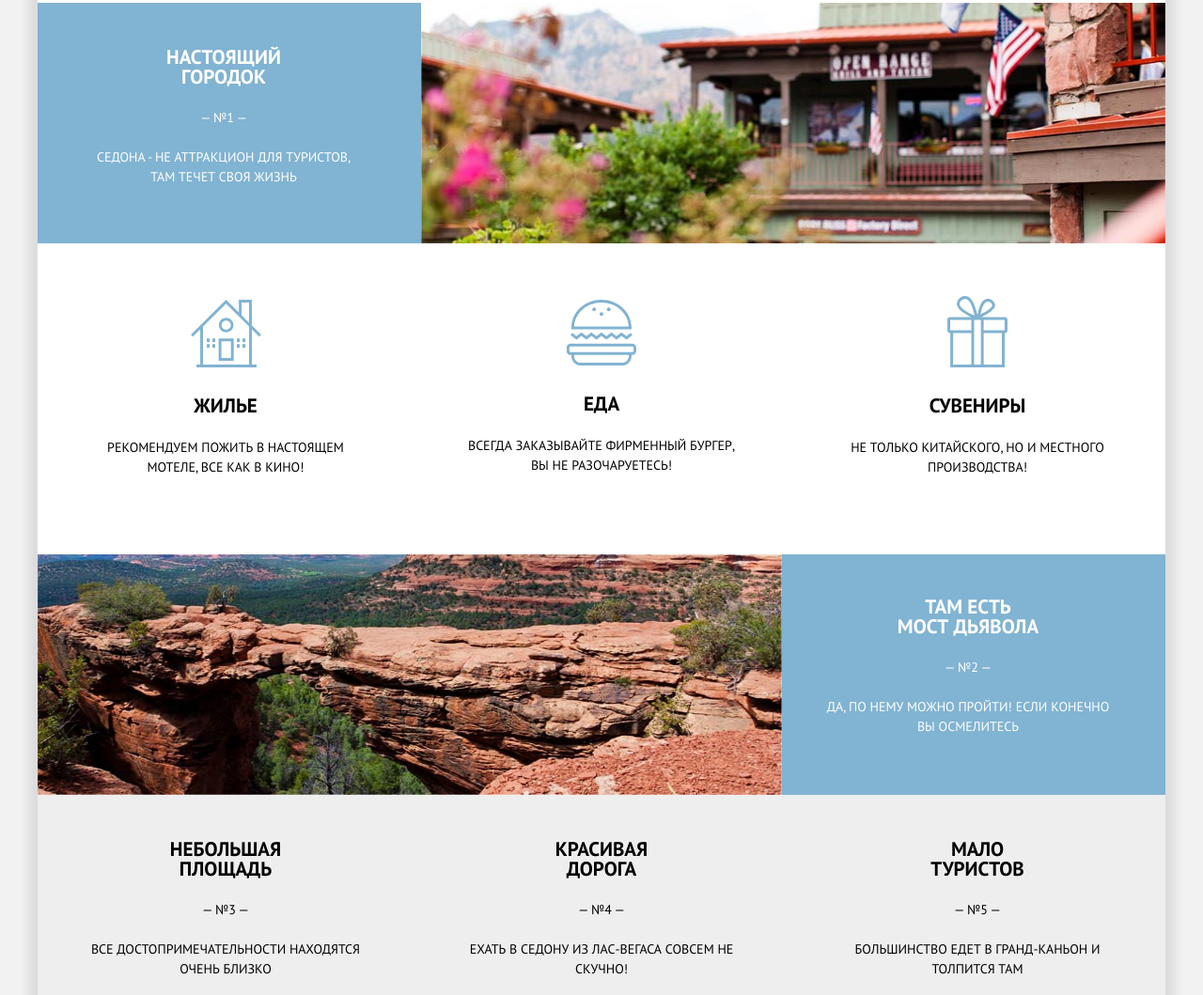
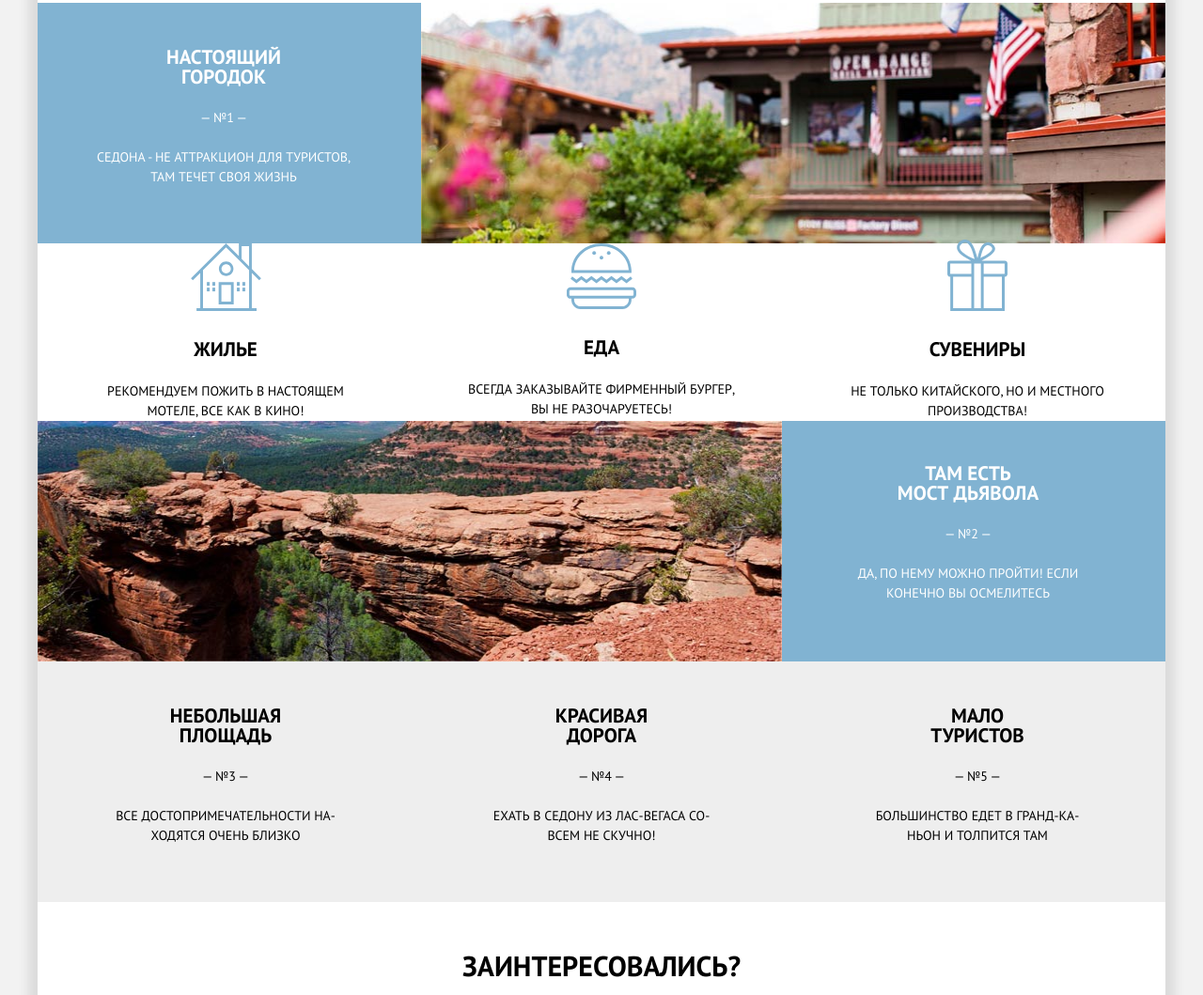
Before and after one commit to IggyStooges/IggyStooges.github.io, a plain HTML site: page index.html in a window 1280 px wide. Shown: the part 777-1836 px from the top of the page at 94% size. Drawn offline with Linux system fonts and the light colour scheme.

Commit message:
коомит

```diff
--- a/css/style.css
+++ b/css/style.css
@@ -217,15 +217,6 @@ a {
       justify-content: space-around;
   background-color: rgb(238, 238, 238);
 }
-/*
-
-.cause-realcity .photo-town {
-  width: 66%;
-  height: 256px;
-  padding: 0;
-  margin: 0;
-}
-*/
 
 .causes-flex-element {
   width: 33%;
@@ -245,15 +236,23 @@ a {
 }
 
 .cause-realcity p,
-.cause-bridge p,
+.cause-bridge p {
+  width: 75%;
+  padding: 0;
+  margin: 0;
+  margin-left: auto;
+  margin-right: auto;
+}
+
 .cause-area p,
 .cause-road p,
 .cause-tourists p {
-  width: 75%;
+  width: 60%;
   padding: 0;
   margin: 0;
   margin-left: auto;
   margin-right: auto;
+    hyphens: auto;
 }
 
 .causes-wrapping img {
@@ -267,10 +266,6 @@ a {
 .causes-wrapping p {
   padding-bottom: auto;
 
-}
-
-.cause-bridge p {
-  width: 305px;
 }
 
 .cause span {
@@ -323,8 +318,8 @@ a {
       align-content: center;
   padding: 0;
   margin: 0;
-  padding-top: 60px;
-  padding-bottom: 82px;
+  padding-top: auto;
+  padding-bottom: auto;
   background-color: rgb(255, 255, 255);
   list-style: none;
   list-style: none;
@@ -356,10 +351,6 @@ a {
   background-position: top;
   background-repeat: no-repeat;
   background-color: #eceee4;
-}
-
-.food p {
-  width: 285px;
 }
 
 .souvenirs img {
```
